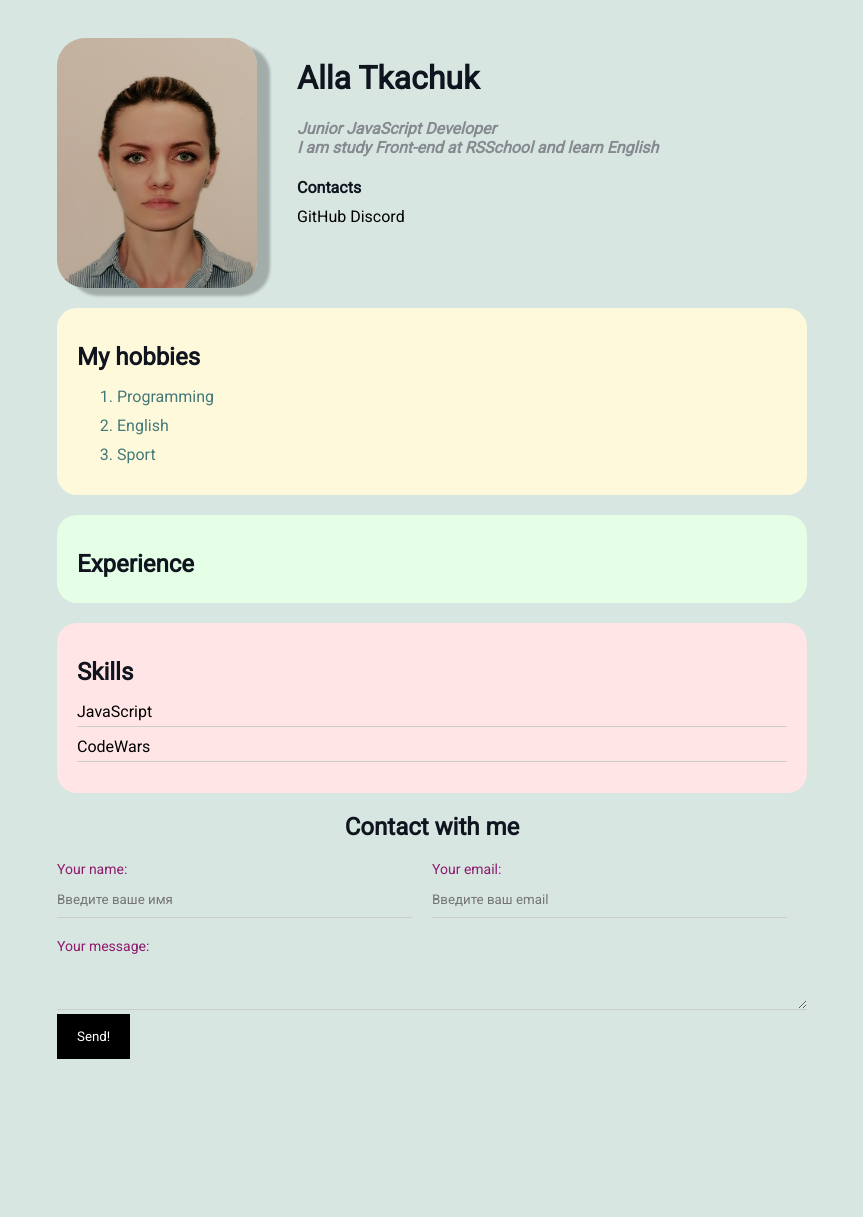
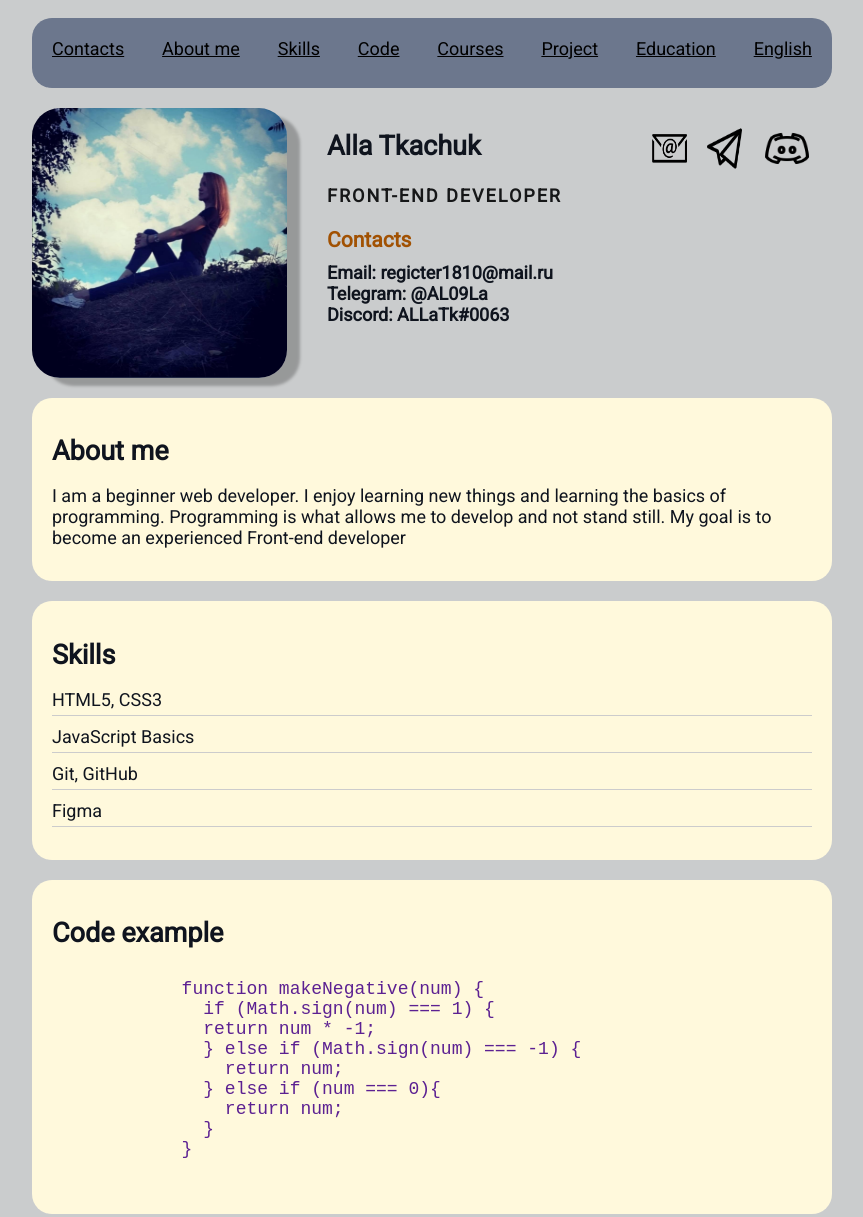
Before and after one commit to ALLaTk/rsschool-cv, a plain HTML site: page index.html in a window 1280 px wide. Shown: the top 1217 px of the page, without its empty margins (208-1071 px from the left). Drawn offline with Linux system fonts and the light colour scheme.

Commit message:
fix: implement semantics in the file index.html

```diff
--- a/index.html
+++ b/index.html
@@ -1,91 +1,152 @@
 <!DOCTYPE html>
-<html>
+<html lang="ru">
 
 <head>
   <meta charset="UTF-8" />
-  <title>Alla</title>
+  <title>cv</title>
   <link rel="stylesheet" href="style.css" />
+  <link rel="icon" href="assets/ico/fav-icon.ico">
 </head>
 
 <body>
   <div class="container">
-    <div class="info">
-      <img src="foto.jpg" alt="Котик" class="foto" />
+    <header class="header">
+      <nav class="nav">
+        <ul class="nav-list">
+          <li class="nav-item"><a href="#contacts" class="nav-link">Contacts</a></li>
+          <li class="nav-item"><a href="#about-me" class="nav-link">About me</a></li>
+          <li class="nav-item"><a href="#skills" class="nav-link">Skills</a></li>
+          <li class="nav-item"><a href="#code" class="nav-link">Code</a></li>
+          <li class="nav-item"><a href="#courses" class="nav-link">Courses</a></li>
+          <li class="nav-item"><a href="#project" class="nav-link">Project</a></li>
+          <li class="nav-item"><a href="#education" class="nav-link">Education</a></li>
+          <li class="nav-item"><a href="#english" class="nav-link">English</a></li>
+        </ul>
+      </nav>
+    </header>
 
-      <div class="info-text">
-        <h1>Alla Tkachuk</h1>
-        <p>Junior <strong>JavaScript Developer</strong></p>
-        <p>
-          I am study Front-end at RSSchool and learn English
-        </p>
-
-        <h4>Contacts</h4>
-
-        <a href="https://github.com/ALLaTk" target="_blank">GitHub</a>
-
-        <a href="https://telegram.me" target="_blank">Discord</a>
-      </div>
-    </div>
-
-    <div class="card bg-yellow">
-      <h2>My hobbies</h2>
-      <ol class="list">
-        <li>Programming</li>
-        <li>English</li>
-        <li>Sport</li>
-      </ol>
-    </div>
-
-    <div class="card bg-green">
-      <h2>Experience</h2>
-
-    </div>
-
-    <div class="card bg-red">
-      <h2>Skills</h2>
-      <ul class="link-list">
-        <li>
-          <a href="https://learn.javascript.ru/">JavaScript</a>
-        </li>
-        <li>
-          <a href="https://www.codewars.com/users/ALLaTk">CodeWars</a>
-        </li>
-      </ul>
-    </div>
-
-    <div class="contact">
-      <h2>Contact with me</h2>
-      <form action="/">
-        <div class="row">
-          <div class="form-group">
-            <label for="name">Your name:</label>
-            <input type="text" id="name" placeholder="Введите ваше имя" />
-          </div>
-          <div class="form-group">
-            <label for="email">Your email:</label>
-            <input type="email" id="email" placeholder="Введите ваш email" />
+    <main class="main">
+      <section class="info">
+        <img class="photo" src="assets/img/foto.jpg" alt="My photo" width="255" height="270" />
+        <div id="contacts" class="info-text">
+          <h1>Alla Tkachuk</h1>
+            <p>Front-End Developer</p>
+          <h3>Contacts</h3>
+          <div class="info-nav">
+            <ul class="list-contact">
+              <li><strong>Email:  regicter1810@mail.ru</strong></li>
+              <li><strong>Telegram:  @AL09La</strong></li>
+              <li><strong>Discord:  ALLaTk#0063</strong></li>
+            </ul>
           </div>
         </div>
-        <div class="form-group">
-          <label for="text">Your message:</label>
+        <div class="link-contacts">
+          <ul class="link-contact">
+            <li>
+              <a class="link-email" href="mailto:regicter1810@mail.com">
+                <img class="email" src="assets/png/email.png" alt="Email" width="55" height="45">
+              </a>
+            </li>
+            <li>
+              <a class="link-telegram" href="https://t.me/AL09La" target="_blank">
+                <img class="telegram" src="assets/png/tm.png" alt="Telegram" width="55" height="45">
+              </a>
+            </li>
+            <li>
+              <a class="link-discord" href="https://discord.com/channels/ALLaTk" target="_blank">
+                <img class="discord" src="assets/png/dislogo.png" alt="Discord" width="50" height="45">
+              </a>
+          </li>
+          </ul>
+        </div>
+      </section>
 
-          <textarea id="text"></textarea>
-        </div>
+      <section id="about-me" class="card bg-yellow">
+        <h2>About me</h2>
+          <p>I am a beginner web developer. I enjoy learning new things and learning the basics of programming. Programming is what
+          allows me to develop and not stand still. My goal is to become an experienced Front-end developer</p>
+      </section>
 
-        <input class="btn" type="submit" value="Send!" />
-      </form>
-    </div>
+      <section id="skills" class="card bg-yellow">
+        <h2>Skills</h2>
+        <ul class="link-list">
+          <li>HTML5, CSS3</li>
+          <li>JavaScript Basics</li>
+          <li>Git, GitHub</li>
+          <li>Figma</li>
+        </ul>
+      </section>
 
-    <div class="position">
-      <div class="box">
-      </div>
-    </div>
+      <section id="code" class="card bg-yellow">
+        <h2>Code example</h2>
+        <pre class="code-example">
+          <code class="code">
+            function makeNegative(num) {
+              if (Math.sign(num) === 1) {
+              return num * -1;
+              } else if (Math.sign(num) === -1) {
+                return num;
+              } else if (num === 0){
+                return num;
+              }
+            }
+          </code>
+        </pre>
+      </section>
+
+      <section id="courses" class="card bg-yellow">
+        <h2>Courses</h2>
+        <ul class="link-list">
+          <li>
+            <a href="https://rs.school/js/" target="_blank">Rolling Scopes School</a>
+          </li>
+          <li>
+            <a href="https://ru.code-basics.com/" target="_blank">HTML5, CSS3</a>
+          </li>
+          <li>
+            <a href="https://learn.javascript.ru/" target="_blank">JavaScript</a>
+          </li>
+          <li>
+            <a href="https://www.codewars.com/users/ALLaTk" target="_blank">CodeWars</a>
+          </li>
+        </ul>
+      </section>
+
+      <section id="project" class="card bg-yellow">
+        <h2>My project</h2>
+        <ul class="link-list">
+          <li class="link-code">
+            <a href="https://allatk.github.io/calculator/" target="_blank">Calculator</a>
+          </li>
+        </ul>
+      </section>
+
+      <section id="education" class="card bg-yellow">
+        <h2>Education</h2>
+          <ul class="link-list">
+            <li>Gomel State Technical University by P.O.Sukhoi</li>
+          </ul>
+      </section>
+
+      <section id="english" class="card bg-yellow">
+        <h2>English level</h2>
+          <ul class="link-list">
+            <li>English - A2 (B1 in proccess...)</li>
+          </ul>
+      </section>
+    </main>
+
+    <footer class="footer">
+      <a href="https://github.com/ALLaTk" target="_blank">
+        <img src="assets/png/premium-icon-github-3291695.png" alt="github" width="40" height="40">
+      </a>
+      <h5>2022</h5>
+      <a href="https://rs.school/js/" target="_blank">
+        <img class= "footer-rs" src="assets/svg/rs_school_js.svg" alt="rs school" width="80"
+        height="70">
+      </a>
+    </footer>
   </div>
-
-
-  <div style="margin-bottom: 500px"></div>
-  </div>
-
 </body>
 
 </html>
--- a/style.css
+++ b/style.css
@@ -1,33 +1,60 @@
 @import url("https://fonts.googleapis.com/css2?family=Roboto&display=swap");
 
+* {
+    box-sizing: border-box;
+  }
+
+html {
+  scroll-behavior: smooth;
+}
+
 body {
-  background-color: rgb(216, 230, 226);
+  display: flex;
+  flex-direction: column;
+  justify-content: space-between;
+  background-color: rgba(180, 183, 185, 0.7);
+  /* background-color: rgb(216, 230, 226); */
   color: #0f141e;
-
-  font-size: 16px;
+  font-size: 18px;
   font-weight: normal;
   font-family: "Roboto", sans-serif;
+}
 
-  /* font: normal 16px "Roboto", sans-serif; */
+.container {
+  max-width: 1400px;
+  margin: 0 auto;
+  padding-top: 10px;
+  padding-bottom: 10px;
+  width: 800px;
+}
 
-  /* font-family: Cambria, Cochin, Georgia, Times, 'Times New Roman', serif; */
+.header {
+  background: #6c778d;
+  margin-top: 0px;
+  margin-bottom: 20px;
+  height: 70px;
+  width: 800px;
+  border-radius: 20px;
+}
+
+.nav-list {
+  display: flex;
+  justify-content: space-between;
+  align-items: center;
+  list-style: none;
+  padding: 20px 20px;
+  margin-top: 0px;
 }
 
 a {
   color: black;
-  text-decoration: none;
+  text-decoration: underline;
 }
 
 a:hover {
-  text-decoration: underline;
-}
-
-a:active {
-  color: blue;
-}
-
-a:visited {
-  color: green;
+  text-decoration: none;
+  color: rgba(51, 212, 218, 1);
+  transition: .3s;
 }
 
 .info {
@@ -39,64 +66,87 @@ a:visited {
   margin-left: 40px;
 }
 
-.info-text h4 {
+.info-text h3 {
   margin-bottom: 10px;
+  color: #a15102;
 }
 
-.foto {
-  width: 200px;
-  height: 250px;
+.photo {
   border-radius: 28px;
   box-shadow: 13px 8px 3px rgba(0, 0, 0, 0.25);
 }
 
 .info p {
   margin: 0;
-  color: #86898f;
-  font-style: italic;
+  color: #161718;
+  /* background-color: rgba(68, 96, 221, 0.7); */
+  font-style: normal;
   font-weight: bolder;
   text-decoration: none;
-  /* text-transform: uppercase; */
-  /* letter-spacing: 5px; */
-  /* word-spacing: 42px; */
+  text-transform: uppercase;
+  letter-spacing: 2px;
 }
 
-.container {
-  max-width: 750px;
-  margin: auto;
-  padding-top: 30px;
+.info-nav {
+  display: flex;
+  flex-direction: column;
 }
 
-/* .social {
-  background: rgb(192, 24, 156);
-  padding: 15px;
+.list-contact {
+  list-style: none;
+  padding-top: 0px;
+  padding-left: 0px;
+  margin-top: 0px;
 
-  margin: 20px;
-  border: 5px solid green;
-  border-bottom-style: dotted;
-  border-top-width: 15px;
-  border-right-color: blue;
-} */
+}
 
-/* .box-model > div {
-  float: left;
-  background: #000;
-  height: 200px;
-  border: 4px solid red;
-  width: 25%;
-  box-sizing: border-box;
-} */
+.link-email,
+.link-telegram,
+.link-discord {
+  padding-bottom: 5px;
+  cursor: auto;
+}
+
+.link-contact {
+  display: flex;
+  justify-content: right;
+  padding-left: 90px;
+  list-style: none;
+}
+
+.email {
+  padding-right: 20px;
+  cursor: pointer;
+}
+
+.discord {
+  cursor: pointer;
+}
+
+.telegram {
+  padding-right: 20px;
+  cursor: pointer;
+}
 
 .bg-yellow {
   background: #fff9dc;
 }
 
-.bg-green {
+/* .bg-green {
   background: #e5ffe7;
+} */
+
+/* .bg-red {
+  background: #ffe5e5;
+} */
+
+.code-example{
+  margin: 0px;
+  height: 240px;
 }
 
-.bg-red {
-  background: #ffe5e5;
+.code {
+  color: #5c2192;
 }
 
 .card {
@@ -110,21 +160,8 @@ a:visited {
 }
 
 .list li {
-  color: rgb(68, 121, 121);
+  color: rgba(68, 121, 121, 1);
   margin-bottom: 10px;
-}
-
-.table {
-  width: 100%;
-}
-
-.table td {
-  padding-bottom: 10px;
-}
-
-.table td:nth-child(2),
-.table td:nth-child(3) {
-  color: #7c1f6c;
 }
 
 .link-list {
@@ -137,62 +174,3 @@ a:visited {
   padding-bottom: 5px;
   border-bottom: 1px solid #ccc;
 }
-
-.contact h2 {
-  text-align: center;
-}
-
-.form-group label {
-  display: block;
-  font-size: 14px;
-  color: #8d1a6b;
-}
-
-.form-group input,
-.form-group textarea {
-  width: 100%;
-  box-sizing: border-box;
-  border: none;
-  background: transparent;
-  border-bottom: 1px solid #ccc;
-  color: #000;
-  padding: 15px 0 10px;
-  outline: none;
-  font-family: inherit;
-}
-
-.row {
-  display: flex;
-  margin-bottom: 20px;
-}
-
-.row > .form-group {
-  width: 50%;
-  margin-right: 20px;
-}
-
-.btn {
-  background: #000;
-  padding: 15px 20px;
-  color: #fff;
-  border: none;
-  font-family: inherit;
-  cursor: pointer;
-}
-
-.btn:hover {
-  opacity: 0.9;
-}
-
-/* .position {
-  border: 4px solid black;
-  margin-top: 40px;
-  padding: 20px;
-}
-
-.box {
-  position: absolute;
-  width: 50px;
-  height: 50px;
-  background: lightcoral;
-} */
```
Also changed, not shown: assets/ico/fav-icon.ico (added), assets/img/foto.jpg (added), assets/png/dislogo.png (added), assets/png/email.png (added), assets/png/premium-icon-github-2504911.png (added), assets/png/premium-icon-github-3291695.png (added), assets/png/tm.png (added), assets/svg/rs_school_js.svg (added), foto.jpg (deleted).
